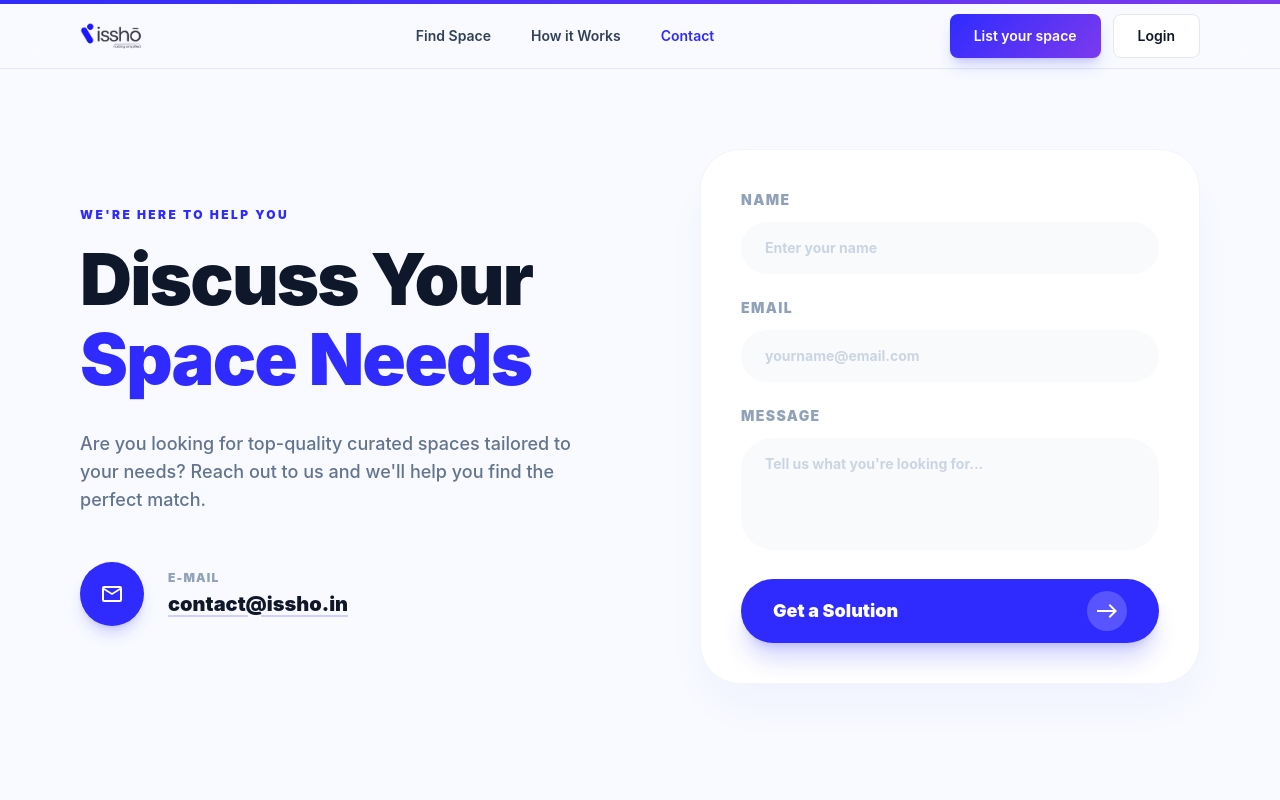
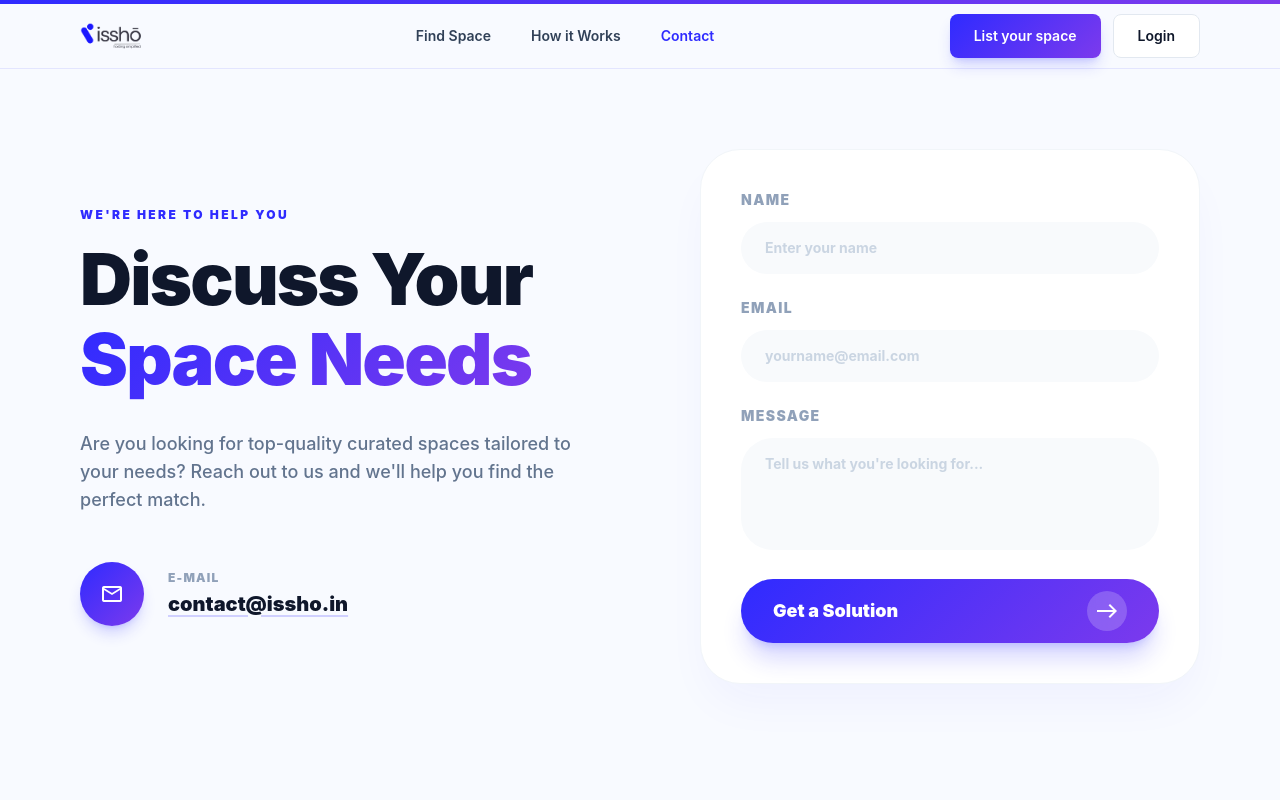
Before and after one commit to rishabh9028/issho-app, a Next.js app: page /contact in a window 1280 px wide. Shown: the top 800 px of the page. Built offline with nearby package versions, Linux system fonts and the light colour scheme; no server answers.

Commit message:
style: apply brand gradient to contact page UI

```diff
--- a/src/app/contact/page.tsx
+++ b/src/app/contact/page.tsx
@@ -42,7 +42,7 @@ export default function ContactPage() {
                     </p>
                     <h1 className="text-5xl lg:text-7xl font-black tracking-tight text-slate-900 leading-[1.1] mb-8">
                         Discuss Your <br />
-                        <span className="text-[#2F2BFF]">Space Needs</span>
+                        <span className="text-transparent bg-clip-text bg-brand-gradient">Space Needs</span>
                     </h1>
                     <p className="text-lg font-medium text-slate-500 max-w-lg mb-12">
                         Are you looking for top-quality curated spaces tailored to your needs? Reach out to us and we'll help you find the perfect match.
@@ -50,7 +50,7 @@ export default function ContactPage() {
 
                     <div className="flex flex-col sm:flex-row lg:flex-col gap-8">
                         <div className="flex items-center gap-6 justify-center lg:justify-start">
-                            <div className="w-16 h-16 rounded-2xl bg-[#2F2BFF] flex items-center justify-center shadow-lg shadow-[#2F2BFF]/20">
+                            <div className="w-16 h-16 rounded-2xl bg-brand-gradient flex items-center justify-center shadow-lg shadow-[#2F2BFF]/20">
                                 <span className="material-symbols-outlined text-white text-3xl">mail</span>
                             </div>
                             <div className="text-left">
@@ -107,7 +107,7 @@ export default function ContactPage() {
                                 className={`w-full h-16 flex items-center justify-between px-8 rounded-full font-black text-lg transition-all transform active:scale-[0.98] ${
                                     status === "success"
                                     ? "bg-green-500 text-white shadow-lg shadow-green-500/30"
-                                    : "bg-[#2F2BFF] text-white shadow-xl shadow-[#2F2BFF]/20 hover:bg-[#1e1bc8]"
+                                    : "bg-brand-gradient text-white shadow-xl shadow-[#2F2BFF]/20 hover:opacity-90"
                                 }`}
                             >
                                 {submitting ? (
```
